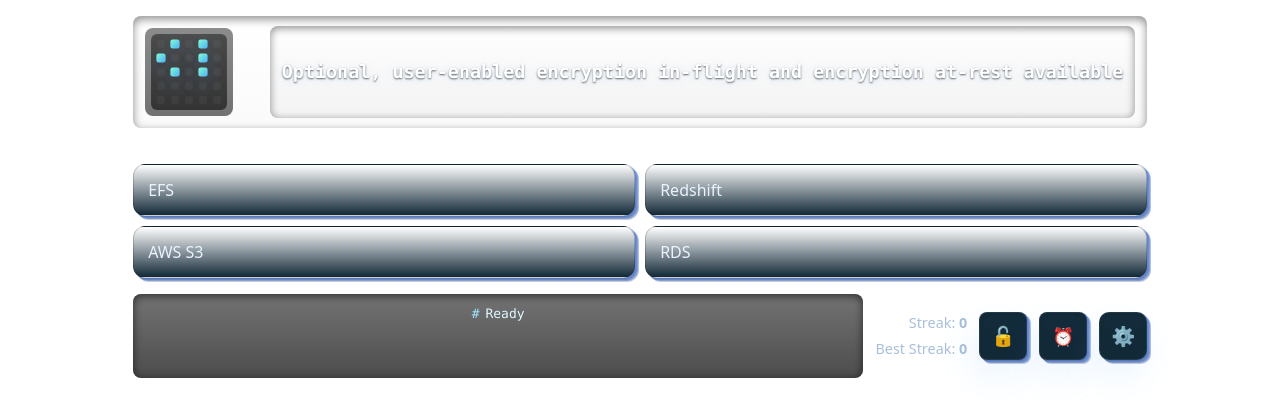
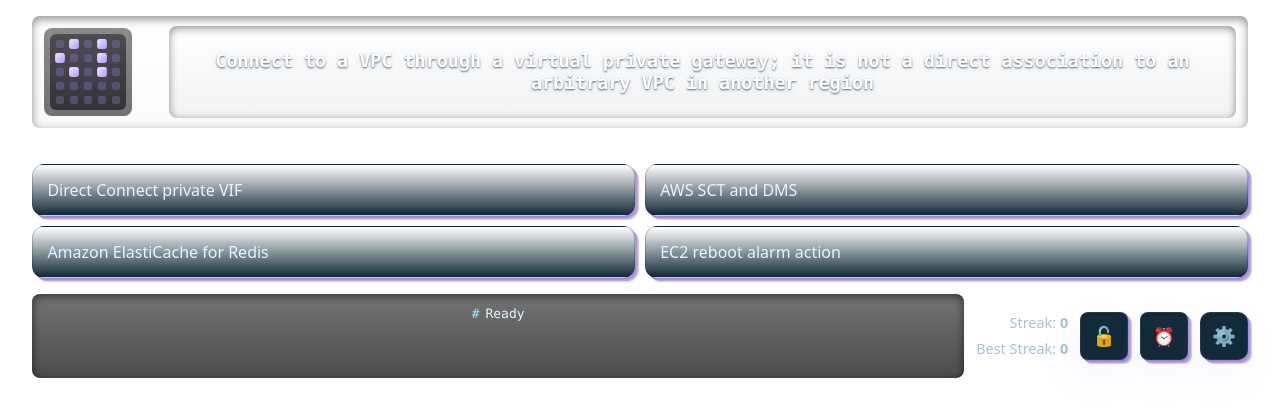
Before and after one commit to b-blue/quiz, a React (Vite) app: page / in a window 1280 px wide. Shown: the top 416 px of the page. Built offline with nearby package versions, Linux system fonts and the light colour scheme.

Commit message:
Default new users to SAA quiz

```diff
--- a/src/App.tsx
+++ b/src/App.tsx
@@ -8,7 +8,7 @@
   // single dark theme only
   const [mode, setMode] = useState<'aws'|'saa'|'bio'|'settings'>(() => {
     const s = typeof window !== 'undefined' ? localStorage.getItem('app:startMode') : null;
-    return s === 'bio' || s === 'saa' ? s : 'aws';
+    return s === 'bio' || s === 'aws' || s === 'saa' ? s : 'saa';
   });
   const [prevMode, setPrevMode] = useState<'aws'|'saa'|'bio'>(() => mode === 'settings' ? 'aws' : mode);
 
--- a/src/components/Settings.tsx
+++ b/src/components/Settings.tsx
@@ -6,7 +6,7 @@
   const muted = localStorage.getItem('quiz:muted') === '1';
   const startMode = (() => {
     const v = localStorage.getItem('app:startMode');
-    return v === 'bio' || v === 'saa' ? v : 'aws';
+    return v === 'bio' || v === 'aws' || v === 'saa' ? v : 'saa';
   })();
   const sectionMode = startMode === 'saa' ? 'saa' : 'aws';
   const sections = sectionMode === 'saa' ? getSections(getSaaTerms()) : getSections();
@@ -67,7 +67,6 @@
             <div style={{ display: 'flex', gap: 8 }}>
               <button className={startMode === 'aws' ? `${styles.timedBtn} ${styles.timedBtnActive} ${styles.btn3d}` : `${styles.timedBtn} ${styles.btn3d}`} onClick={() => setStartMode('aws')}>AWS</button>
               <button className={startMode === 'saa' ? `${styles.timedBtn} ${styles.timedBtnActive} ${styles.btn3d}` : `${styles.timedBtn} ${styles.btn3d}`} onClick={() => setStartMode('saa')}>SAA</button>
-              <button className={startMode === 'bio' ? `${styles.timedBtn} ${styles.timedBtnActive} ${styles.btn3d}` : `${styles.timedBtn} ${styles.btn3d}`} onClick={() => setStartMode('bio')}>BIO</button>
             </div>
           </div>
         </div>
```
Also changed, not shown: 4 other files (tests, documents, lock files or other folders).
